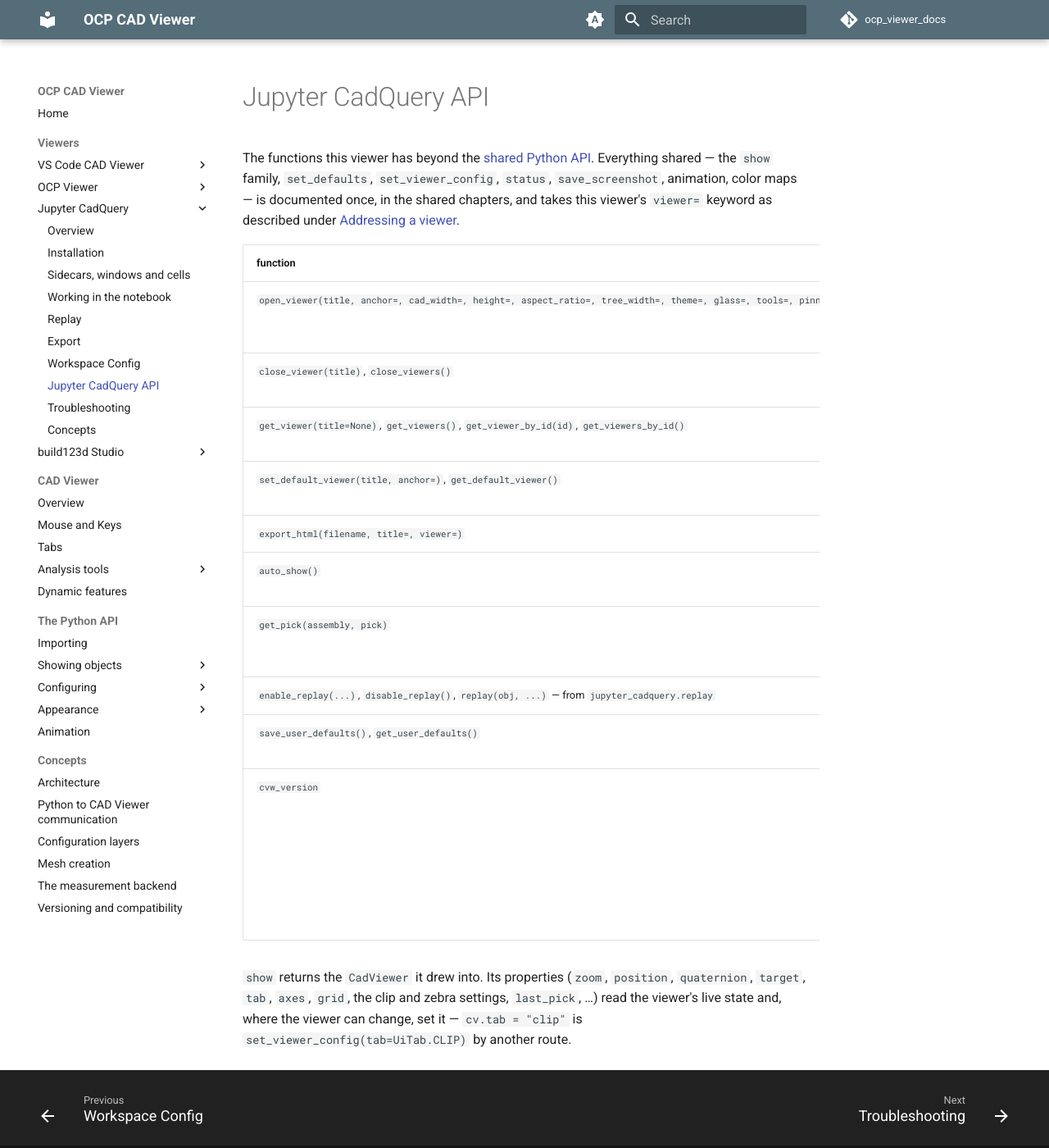
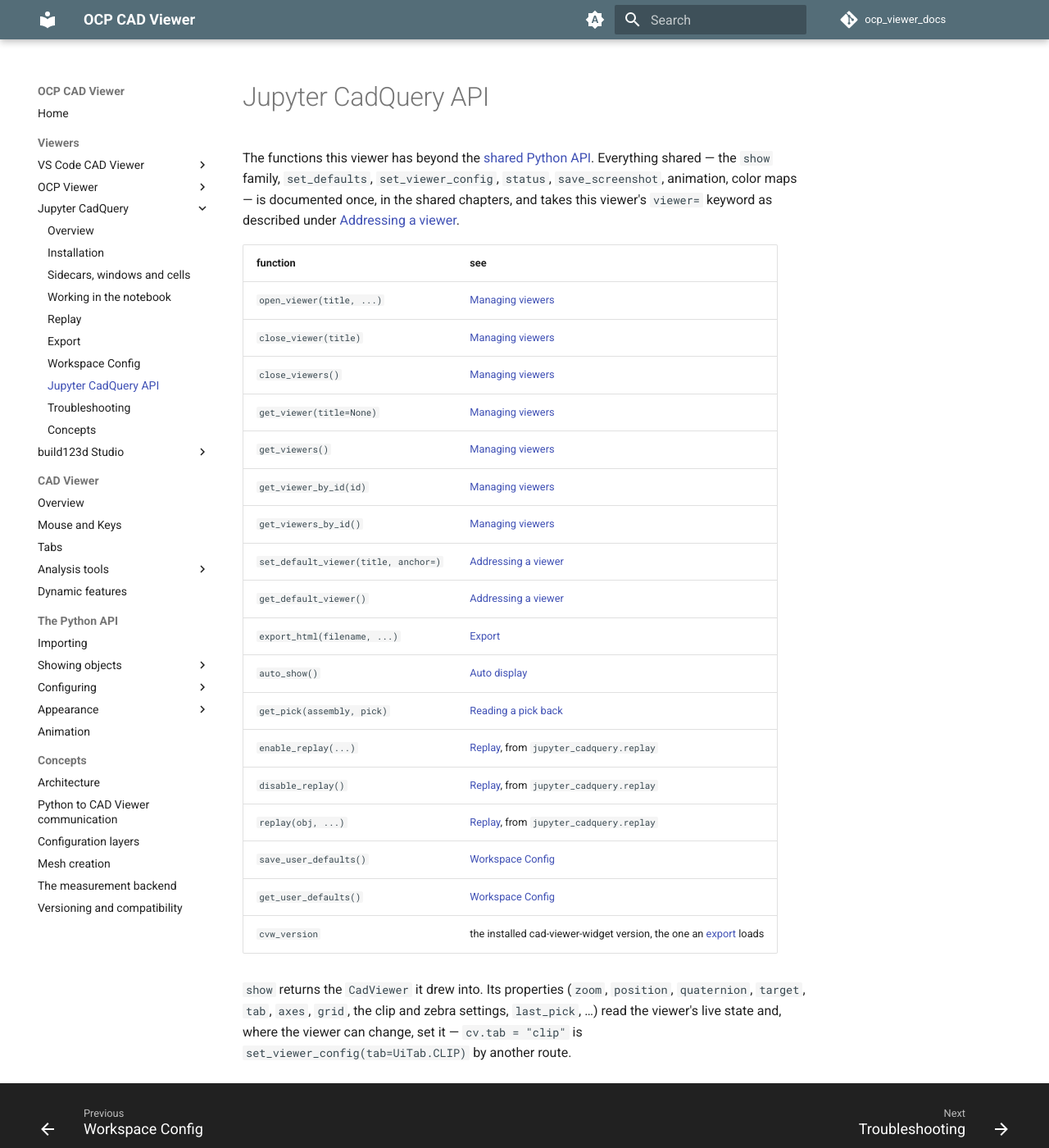
Before and after one commit to bernhard-42/ocp_viewer_docs, an MkDocs documentation site: the page built from docs/viewers/jupyter_cadquery/api.md, in a window 1280 px wide and 1400 px high. Shown: the whole window at 82% size. Built offline with MkDocs 1.6.1 and Material for MkDocs 9.7.7, drawn with Linux system fonts in a browser that asks for light colours; comment, search, counter and statistics services are not loaded.

Commit message:
Jupyter CadQuery API: one function per row
Several code spans in one cell wrapped onto three or four lines, and the
full open_viewer signature widened the column. One name per row, the
parameters that matter and an ellipsis for the rest; the signatures are on
the pages the rows link to.

Co-Authored-By: Claude Opus 5 (1M context) <noreply@anthropic.com>
Claude-Session: https://claude.ai/code/session_01P7e3xi4VDeTbWCjF4LASSE

```diff
--- a/docs/viewers/jupyter_cadquery/api.md
+++ b/docs/viewers/jupyter_cadquery/api.md
@@ -4,15 +4,23 @@ The functions this viewer has beyond the [shared Python API](../../api.md). Ever
 
 | function | see |
 | --- | --- |
-| `open_viewer(title, anchor=, cad_width=, height=, aspect_ratio=, tree_width=, theme=, glass=, tools=, pinning=, default=)` | [Sidecars, windows and cells](addressing.md#managing-viewers) |
-| `close_viewer(title)`, `close_viewers()` | [Managing viewers](addressing.md#managing-viewers) |
-| `get_viewer(title=None)`, `get_viewers()`, `get_viewer_by_id(id)`, `get_viewers_by_id()` | [Managing viewers](addressing.md#managing-viewers) |
-| `set_default_viewer(title, anchor=)`, `get_default_viewer()` | [Addressing a viewer](addressing.md#addressing-a-viewer) |
-| `export_html(filename, title=, viewer=)` | [Export](export.md) |
+| `open_viewer(title, ...)` | [Managing viewers](addressing.md#managing-viewers) |
+| `close_viewer(title)` | [Managing viewers](addressing.md#managing-viewers) |
+| `close_viewers()` | [Managing viewers](addressing.md#managing-viewers) |
+| `get_viewer(title=None)` | [Managing viewers](addressing.md#managing-viewers) |
+| `get_viewers()` | [Managing viewers](addressing.md#managing-viewers) |
+| `get_viewer_by_id(id)` | [Managing viewers](addressing.md#managing-viewers) |
+| `get_viewers_by_id()` | [Managing viewers](addressing.md#managing-viewers) |
+| `set_default_viewer(title, anchor=)` | [Addressing a viewer](addressing.md#addressing-a-viewer) |
+| `get_default_viewer()` | [Addressing a viewer](addressing.md#addressing-a-viewer) |
+| `export_html(filename, ...)` | [Export](export.md) |
 | `auto_show()` | [Auto display](notebook.md#auto-display) |
-| `get_pick(assembly, pick)` | [Reading a pick back into Python](notebook.md#reading-a-pick-back-into-python) |
-| `enable_replay(...)`, `disable_replay()`, `replay(obj, ...)` — from `jupyter_cadquery.replay` | [Replay](replay.md) |
-| `save_user_defaults()`, `get_user_defaults()` | [Workspace Config](workspace_config.md) |
-| `cvw_version` | the installed cad-viewer-widget version (a string), the one an [export](export.md) loads |
+| `get_pick(assembly, pick)` | [Reading a pick back](notebook.md#reading-a-pick-back-into-python) |
+| `enable_replay(...)` | [Replay](replay.md), from `jupyter_cadquery.replay` |
+| `disable_replay()` | [Replay](replay.md), from `jupyter_cadquery.replay` |
+| `replay(obj, ...)` | [Replay](replay.md), from `jupyter_cadquery.replay` |
+| `save_user_defaults()` | [Workspace Config](workspace_config.md) |
+| `get_user_defaults()` | [Workspace Config](workspace_config.md) |
+| `cvw_version` | the installed cad-viewer-widget version, the one an [export](export.md) loads |
 
 `show` returns the `CadViewer` it drew into. Its properties (`zoom`, `position`, `quaternion`, `target`, `tab`, `axes`, `grid`, the clip and zebra settings, `last_pick`, …) read the viewer's live state and, where the viewer can change, set it — `cv.tab = "clip"` is `set_viewer_config(tab=UiTab.CLIP)` by another route.
```
